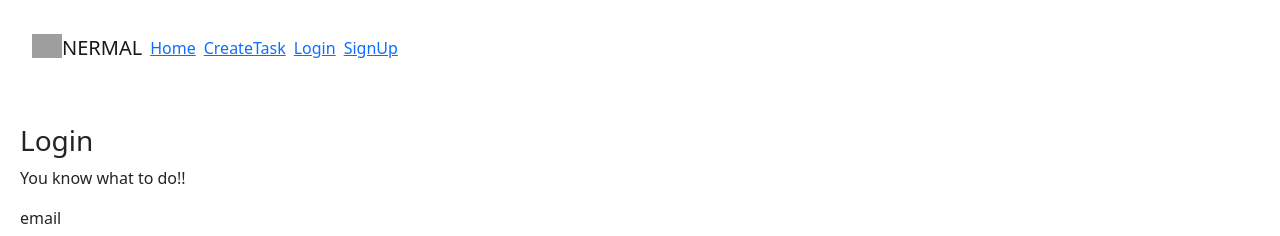
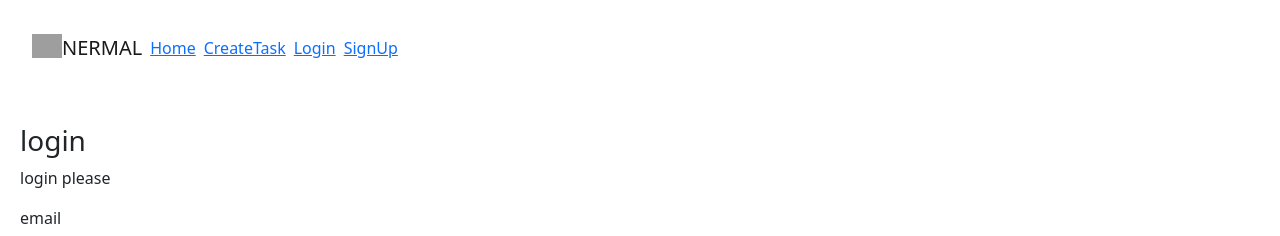
Before and after one commit to WestRATS/Nermal, a React (Vite) app: page /login in a window 1280 px wide. Shown: the top 236 px of the page. Built offline with nearby package versions, Linux system fonts and the light colour scheme; grey boxes are pictures that could not be loaded.

Commit message:
changed caps to lower

```diff
--- a/src/App.tsx
+++ b/src/App.tsx
@@ -88,8 +88,24 @@ function App() {
   const handleLogin = (login: { email: string; password: string }) => {
     console.log("APP:: In Handle Login");
     console.log("APP", login);
-    setLoggedInUser(login.email);
-    setauthenticated("true");
+    // setLoggedInUser(login.email);
+    // setauthenticated("true");
+
+    useEffect(() => {
+      const authenticatedUser = localStorage.getItem("authenticated");
+      if (authenticatedUser == "true") {
+        setauthenticated(authenticatedUser);
+      }
+    }, []);
+
+    useEffect(() => {
+      const authenticatedUserEmail = localStorage.getItem("loggedInUser");
+
+      if (authenticatedUserEmail != null) {
+        setLoggedInUser(authenticatedUserEmail);
+      }
+    }, []);
+
     // const { email, password } = login;
 
     // let email = "";
@@ -143,10 +159,7 @@ function App() {
             path="login"
             element={
               <>
-                <Headers
-                  msg={"You know what to do!!"}
-                  header={"Login"}
-                ></Headers>
+                <Headers msg={"login please"} header={"login"}></Headers>
                 <Login
                   onSubmit={(login) => handleLogin(login)}
                   users={users}
@@ -158,10 +171,7 @@ function App() {
             path="signup"
             element={
               <>
-                <Headers
-                  msg={"Glad you are ready to join us!!"}
-                  header={"Signup"}
-                ></Headers>
+                <Headers msg={"signup please"} header={"signup"}></Headers>
                 <Signup
                   onSubmit={(signup) => handleSignup(signup)}
                   users={users}
@@ -175,8 +185,8 @@ function App() {
               authenticated == "true" ? (
                 <>
                   <Headers
-                    msg={"You know what to do!!"}
-                    header={"CreateTask"}
+                    msg={"create a task here:"}
+                    header={"create task"}
                   ></Headers>
                   <TaskForm
                     onSubmit={(task) =>
```
